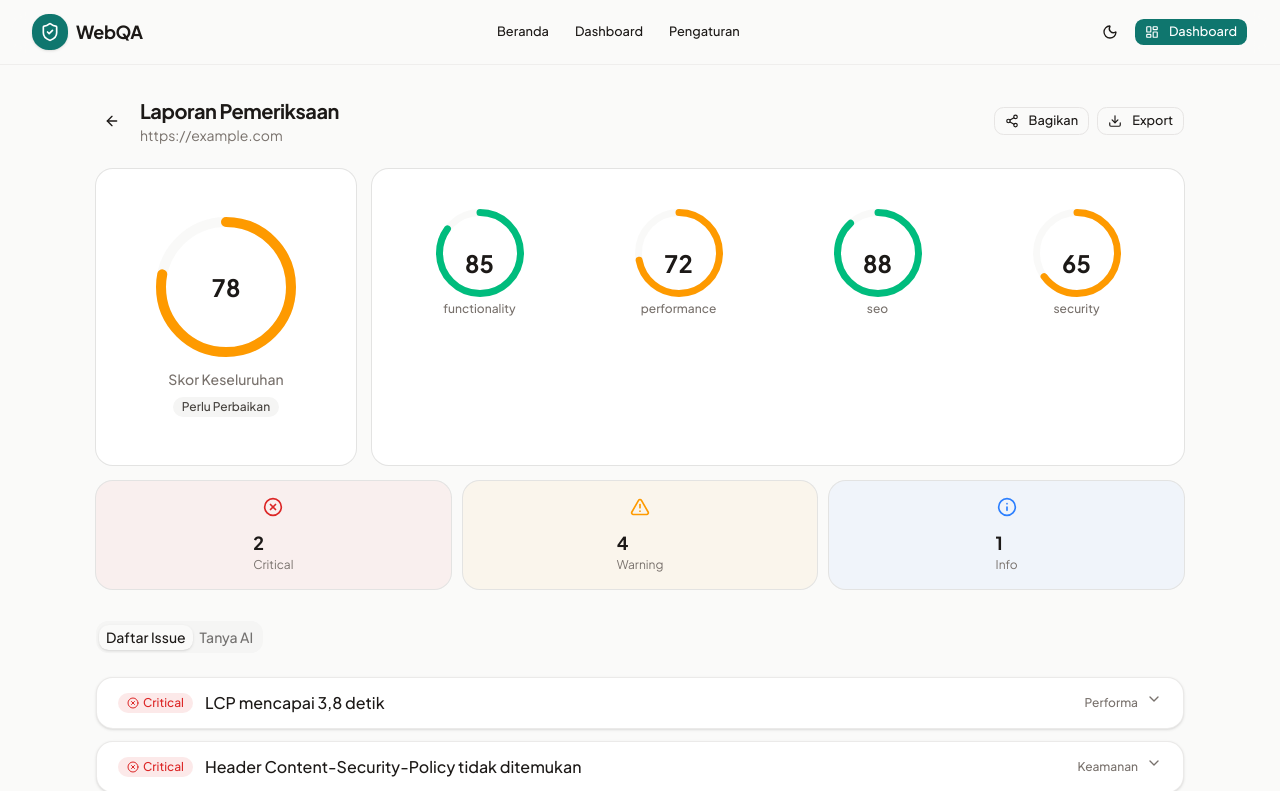
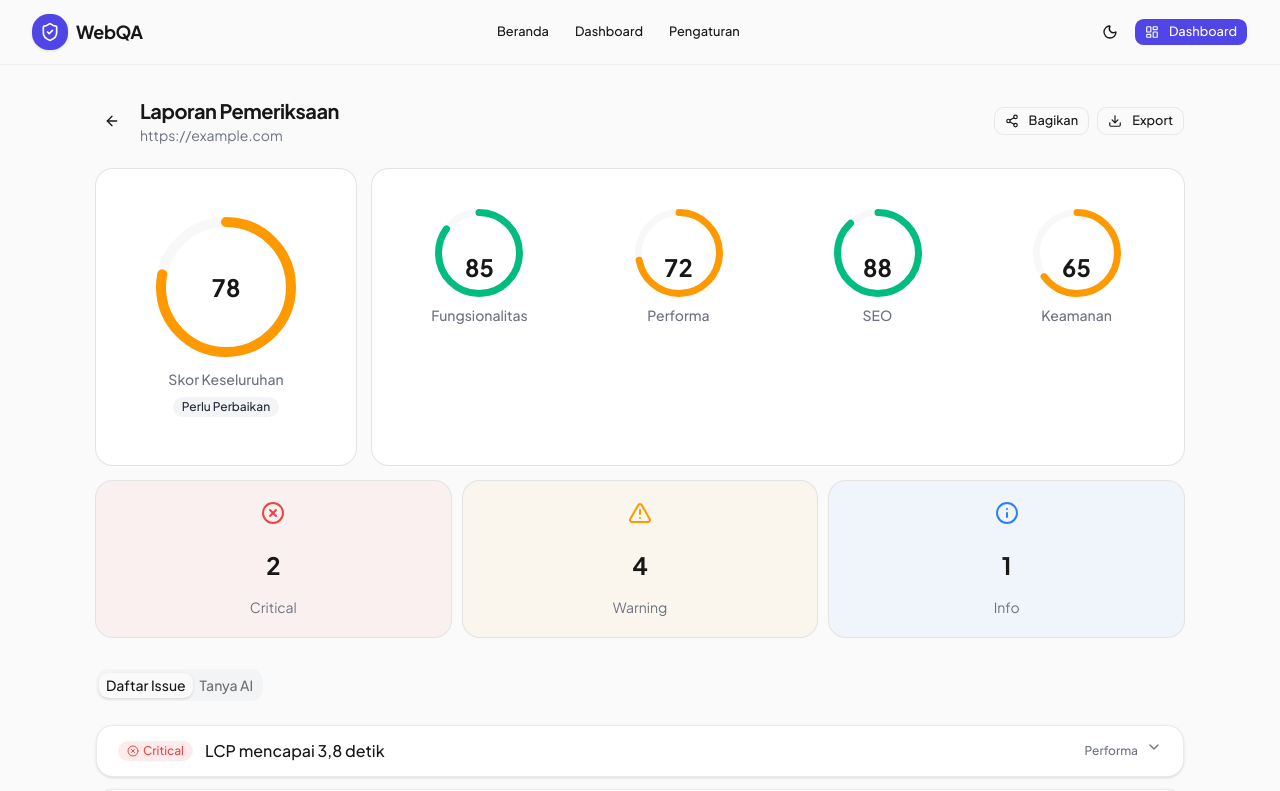
Before and after one commit to HalimTeguh/tester-automation, a Next.js app in the folder web/: page /report/1 in a window 1280 px wide. Shown: the top 791 px of the page. Built offline with nearby package versions, Linux system fonts and the light colour scheme.

Commit message:
fix(ui): update primary color to indigo, center score/issue count text, fix theme script error

```diff
--- a/web/app/globals.css
+++ b/web/app/globals.css
@@ -50,70 +50,70 @@
 }
 
 :root {
-  --background: #fafaf9;
-  --foreground: #1c1917;
+  --background: #fafafa;
+  --foreground: #171717;
   --card: #ffffff;
-  --card-foreground: #1c1917;
+  --card-foreground: #171717;
   --popover: #ffffff;
-  --popover-foreground: #1c1917;
-  --primary: #0f766e;
+  --popover-foreground: #171717;
+  --primary: #4f46e5;
   --primary-foreground: #ffffff;
-  --secondary: #f5f5f4;
-  --secondary-foreground: #44403c;
-  --muted: #f5f5f4;
-  --muted-foreground: #78716c;
-  --accent: #fff7ed;
-  --accent-foreground: #9a3412;
-  --destructive: #dc2626;
-  --border: #e7e5e4;
-  --input: #e7e5e4;
-  --ring: #0f766e;
+  --secondary: #f3f4f6;
+  --secondary-foreground: #1f2937;
+  --muted: #f3f4f6;
+  --muted-foreground: #6b7280;
+  --accent: #eef2ff;
+  --accent-foreground: #3730a3;
+  --destructive: #ef4444;
+  --border: #e5e7eb;
+  --input: #e5e7eb;
+  --ring: #4f46e5;
   --radius: 0.75rem;
 
-  --chart-1: #0f766e;
+  --chart-1: #4f46e5;
   --chart-2: #f59e0b;
-  --chart-3: #3b82f6;
-  --chart-4: #8b5cf6;
-  --chart-5: #ef4444;
+  --chart-3: #10b981;
+  --chart-4: #f43f5e;
+  --chart-5: #3b82f6;
 
-  --sidebar: #fafaf9;
-  --sidebar-foreground: #1c1917;
-  --sidebar-primary: #0f766e;
+  --sidebar: #fafafa;
+  --sidebar-foreground: #171717;
+  --sidebar-primary: #4f46e5;
   --sidebar-primary-foreground: #ffffff;
-  --sidebar-accent: #f5f5f4;
-  --sidebar-accent-foreground: #1c1917;
-  --sidebar-border: #e7e5e4;
-  --sidebar-ring: #0f766e;
+  --sidebar-accent: #f3f4f6;
+  --sidebar-accent-foreground: #171717;
+  --sidebar-border: #e5e7eb;
+  --sidebar-ring: #4f46e5;
 }
 
 .dark {
-  --background: #0c0a09;
-  --foreground: #fafaf9;
-  --card: #1c1917;
-  --card-foreground: #fafaf9;
-  --popover: #1c1917;
-  --popover-foreground: #fafaf9;
-  --primary: #14b8a6;
-  --primary-foreground: #0c0a09;
-  --secondary: #292524;
-  --secondary-foreground: #e7e5e4;
-  --muted: #292524;
-  --muted-foreground: #a8a29e;
-  --accent: #292524;
-  --accent-foreground: #fdba74;
-  --destructive: #ef4444;
-  --border: #292524;
-  --input: #292524;
-  --ring: #14b8a6;
+  --background: #0a0a0a;
+  --foreground: #f3f4f6;
+  --card: #171717;
+  --card-foreground: #f3f4f6;
+  --popover: #171717;
+  --popover-foreground: #f3f4f6;
+  --primary: #6366f1;
+  --primary-foreground: #ffffff;
+  --secondary: #262626;
+  --secondary-foreground: #e5e7eb;
+  --muted: #262626;
+  --muted-foreground: #a1a1aa;
+  --accent: #1e1b4b;
+  --accent-foreground: #a5b4fc;
+  --destructive: #f87171;
+  --border: #262626;
+  --input: #262626;
+  --ring: #6366f1;
 
-  --sidebar: #1c1917;
-  --sidebar-foreground: #fafaf9;
-  --sidebar-primary: #14b8a6;
-  --sidebar-primary-foreground: #0c0a09;
-  --sidebar-accent: #292524;
-  --sidebar-accent-foreground: #fafaf9;
-  --sidebar-border: #292524;
-  --sidebar-ring: #14b8a6;
+  --sidebar: #171717;
+  --sidebar-foreground: #f3f4f6;
+  --sidebar-primary: #6366f1;
+  --sidebar-primary-foreground: #ffffff;
+  --sidebar-accent: #262626;
+  --sidebar-accent-foreground: #f3f4f6;
+  --sidebar-border: #262626;
+  --sidebar-ring: #6366f1;
 }
 
 @layer base {
--- a/web/app/report/[id]/page.tsx
+++ b/web/app/report/[id]/page.tsx
@@ -14,10 +14,17 @@ import {
   Share2,
   Download,
   MessageSquare,
-  CheckCircle2,
   AlertTriangle,
   Info,
+  XCircle,
 } from "lucide-react";
+
+const categoryLabel: Record<string, string> = {
+  functionality: "Fungsionalitas",
+  performance: "Performa",
+  seo: "SEO",
+  security: "Keamanan",
+};
 
 export default function ReportPage() {
   const searchParams = useSearchParams();
@@ -71,7 +78,12 @@ export default function ReportPage() {
           <CardContent className="grid gap-4 py-6 sm:grid-cols-2 lg:grid-cols-4">
             {mockReport.results.map((result) => (
               <div key={result.category} className="flex flex-col items-center">
-                <ScoreRing score={result.score} size={88} stroke={7} label={result.category} />
+                <ScoreRing
+                  score={result.score}
+                  size={88}
+                  stroke={7}
+                  label={categoryLabel[result.category]}
+                />
               </div>
             ))}
           </CardContent>
@@ -79,26 +91,20 @@ export default function ReportPage() {
       </div>
 
       <div className="mt-4 grid gap-3 sm:grid-cols-3">
-        <Card className="flex items-center gap-3 border-destructive/20 bg-destructive/5 p-4">
-          <XIcon className="h-5 w-5 text-destructive" />
-          <div>
-            <p className="text-lg font-bold">{critical}</p>
-            <p className="text-xs text-muted-foreground">Critical</p>
-          </div>
+        <Card className="flex flex-col items-center justify-center border-destructive/20 bg-destructive/5 p-5 text-center">
+          <XCircle className="h-6 w-6 text-destructive" />
+          <p className="mt-2 text-2xl font-bold">{critical}</p>
+          <p className="text-sm text-muted-foreground">Critical</p>
         </Card>
-        <Card className="flex items-center gap-3 border-amber-500/20 bg-amber-500/5 p-4">
-          <AlertTriangle className="h-5 w-5 text-amber-500" />
-          <div>
-            <p className="text-lg font-bold">{warning}</p>
-            <p className="text-xs text-muted-foreground">Warning</p>
-          </div>
+        <Card className="flex flex-col items-center justify-center border-amber-500/20 bg-amber-500/5 p-5 text-center">
+          <AlertTriangle className="h-6 w-6 text-amber-500" />
+          <p className="mt-2 text-2xl font-bold">{warning}</p>
+          <p className="text-sm text-muted-foreground">Warning</p>
         </Card>
-        <Card className="flex items-center gap-3 border-blue-500/20 bg-blue-500/5 p-4">
-          <Info className="h-5 w-5 text-blue-500" />
-          <div>
-            <p className="text-lg font-bold">{info}</p>
-            <p className="text-xs text-muted-foreground">Info</p>
-          </div>
+        <Card className="flex flex-col items-center justify-center border-blue-500/20 bg-blue-500/5 p-5 text-center">
+          <Info className="h-6 w-6 text-blue-500" />
+          <p className="mt-2 text-2xl font-bold">{info}</p>
+          <p className="text-sm text-muted-foreground">Info</p>
         </Card>
       </div>
 
@@ -140,22 +146,3 @@ export default function ReportPage() {
     </div>
   );
 }
-
-function XIcon({ className }: { className?: string }) {
-  return (
-    <svg
-      xmlns="http://www.w3.org/2000/svg"
-      viewBox="0 0 24 24"
-      fill="none"
-      stroke="currentColor"
-      strokeWidth="2"
-      strokeLinecap="round"
-      strokeLinejoin="round"
-      className={className}
-    >
-      <circle cx="12" cy="12" r="10" />
-      <path d="m15 9-6 6" />
-      <path d="m9 9 6 6" />
-    </svg>
-  );
-}
--- a/web/components/score-ring.tsx
+++ b/web/components/score-ring.tsx
@@ -46,7 +46,7 @@ export function ScoreRing({ score, size = 96, stroke = 8, className, label }: Sc
       <div className="absolute inset-0 flex flex-col items-center justify-center">
         <span className="text-2xl font-bold tabular-nums">{score}</span>
       </div>
-      {label && <span className="mt-1 text-xs font-medium text-muted-foreground">{label}</span>}
+      {label && <span className="mt-2 text-center text-sm font-medium text-muted-foreground">{label}</span>}
     </div>
   );
 }
--- a/web/package.json
+++ b/web/package.json
@@ -16,7 +16,7 @@
     "clsx": "^2.1.1",
     "lucide-react": "^1.21.0",
     "next": "16.2.6",
-    "next-themes": "^0.4.6",
+    "next-themes": "^1.0.0-beta.0",
     "radix-ui": "^1.6.0",
     "react": "19.2.4",
     "react-dom": "19.2.4",
```
Also changed, not shown: 1 other file (tests, documents, lock files or other folders).
